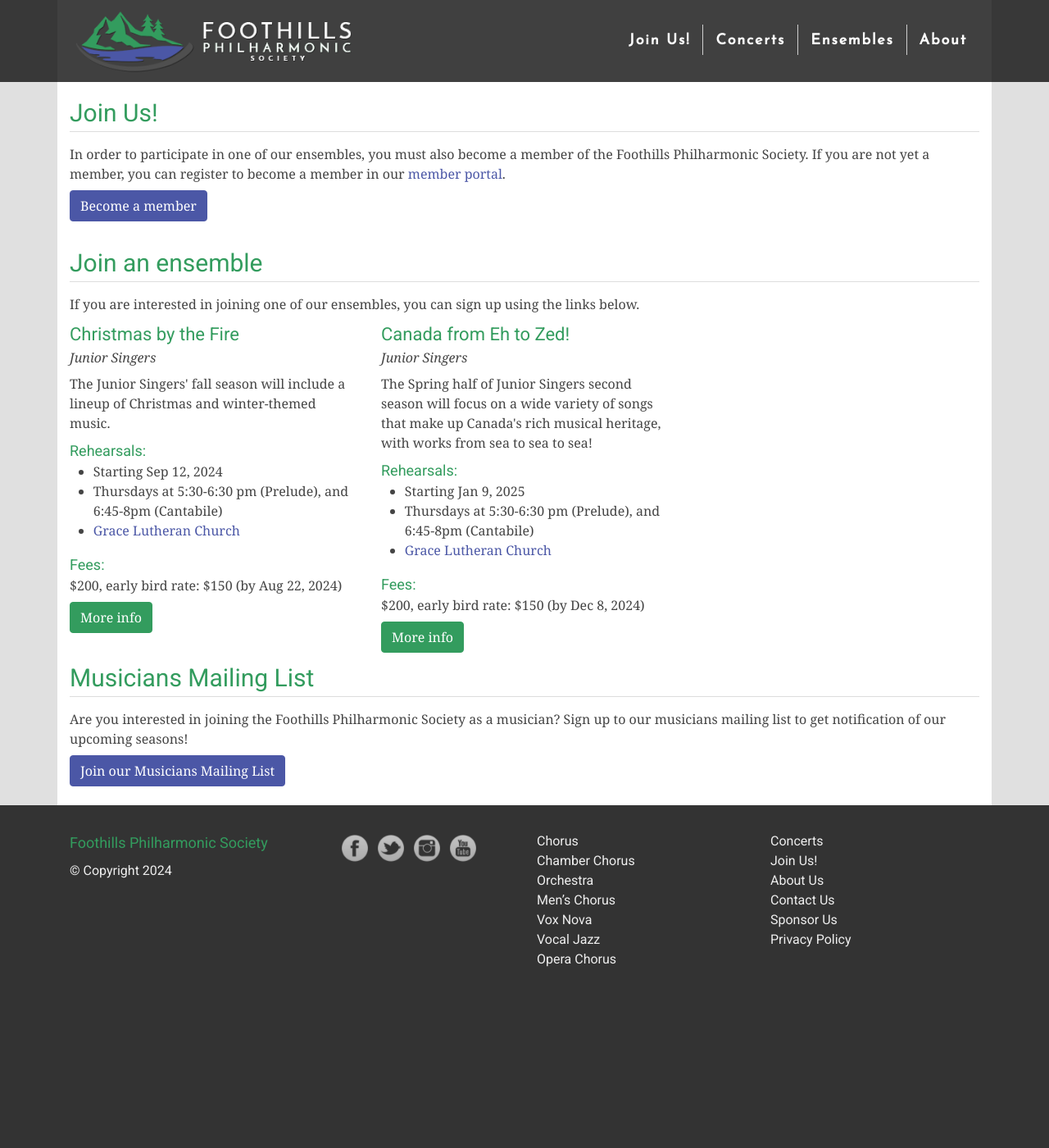
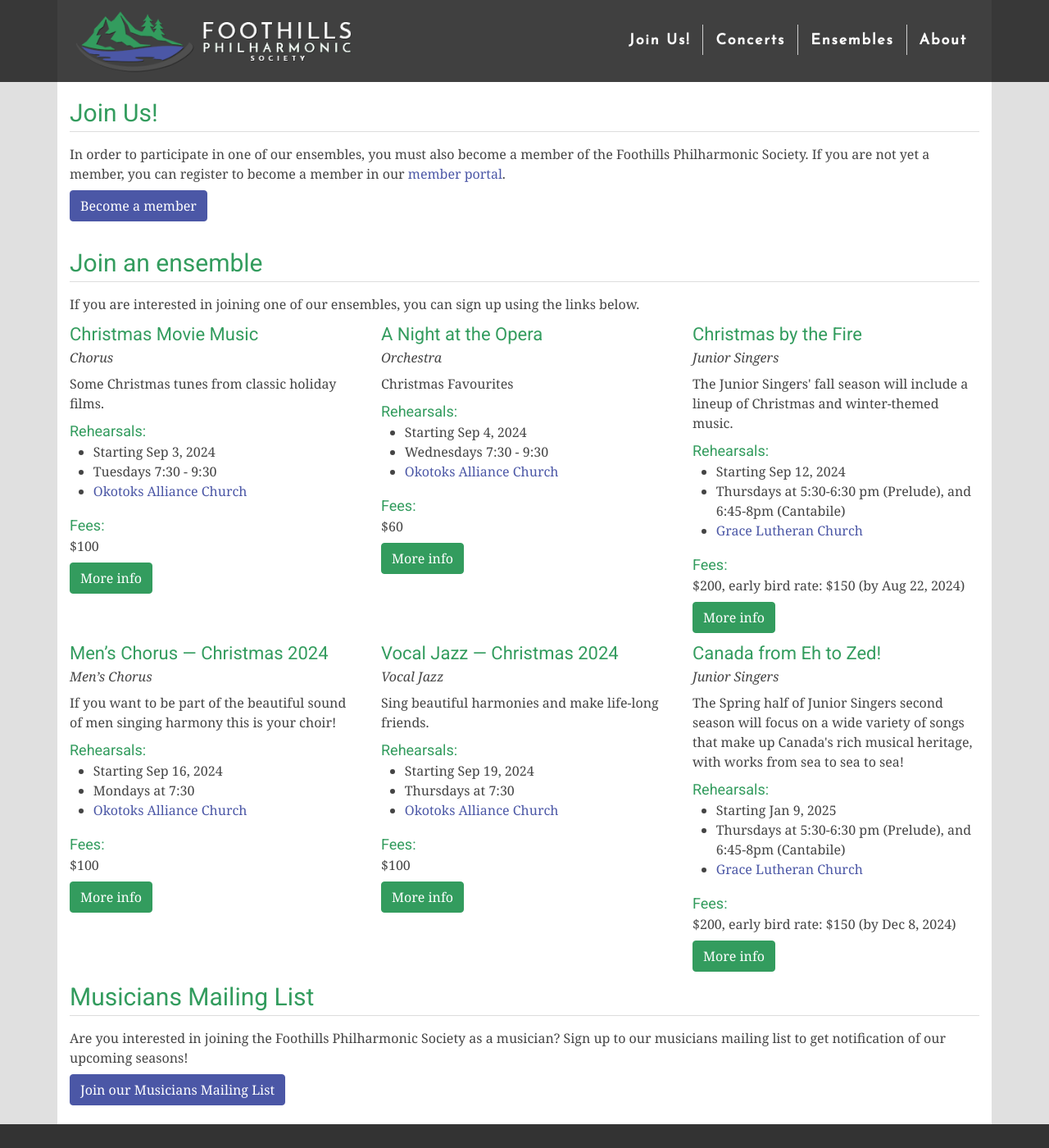
Before and after one commit to percyhanna/fps, a Jekyll site: the page built from join.html, in a window 1280 px wide and 1400 px high. Shown: the whole window at 82% size. Built offline with Jekyll 4.4.1, drawn with Linux system fonts in a browser that asks for light colours; nearby versions of some CDN libraries; Markdown is read by kramdown in place of the engine named in the settings.

Commit message:
Add all of the things

```diff
--- a/_data/seasons.yml
+++ b/_data/seasons.yml
@@ -1,4 +1,44 @@
 ---
+chorus-christmas-2024:
+  year: 2024
+  slug: chorus-christmas-2024
+  name: Christmas Movie Music
+  group: Chorus
+  subtitle: Some Christmas tunes from classic holiday films.
+  first_rehearsal: 2024-09-03
+  price: 100
+  location_slug: oac
+  url: https://footphil.wildapricot.org/event-5819968/Registration
+  email: chorus
+  description:
+    - Join us for some classic Christmas tunes from your favourite holiday films.
+  rehearsals: Tuesdays 7:30 - 9:30
+  concert_details: |
+    <ul>
+      <li><strong>Dress rehearsal:</strong> December 11th, 2024</li>
+      <li><strong>Concert:</strong> December 13/14 in High River and Okotoks</li>
+    </ul>
+
+orchestra-christmas-2024:
+  year: 2024
+  slug: orchestra-christmas-2024
+  name: A Night at the Opera
+  group: Orchestra
+  subtitle: Christmas Favourites
+  first_rehearsal: 2024-09-04
+  price: 60
+  location_slug: oac
+  url: https://footphil.wildapricot.org/event-5819966/Registration
+  email: orchestra
+  description:
+    - A Night at the Opera, Christmas Favourites.
+  rehearsals: Wednesdays 7:30 - 9:30
+  concert_details: |
+    <ul>
+      <li>November 1/2 in High River and Okotoks respectively</li>
+      <li>December 13/14 in High River and Okotoks</li>
+    </ul>
+
 junior-singers-christmas-by-the-fire:
   year: 2024
   slug: junior-singers-christmas-by-the-fire
@@ -26,6 +66,42 @@ junior-singers-christmas-by-the-fire:
     <ul>
       <li><strong>Concert:</strong> Saturday December 7, 2024, 3:00 pm, Okotoks Alliance Church</li>
     </ul>
+
+mens-chorus-christmas-2024:
+  year: 2024
+  slug: mens-chorus-christmas-2024
+  name: Men’s Chorus — Christmas 2024
+  group: Men’s Chorus
+  subtitle: If you want to be part of the beautiful sound of men singing harmony this is your choir!
+  first_rehearsal: 2024-09-16
+  price: 100
+  location_slug: oac
+  url: https://footphil.wildapricot.org/event-5819967/Registration
+  email: info
+  description:
+    - The Men’s Chorus will be singing a mixture of Christmas songs such as You’re a Mean One Mr. Grinch, Rocking Christmas Morning, All is Well. These are a just a few examples.
+    - If you want to be part of the beautiful sound of men singing harmony this is your choir!
+  rehearsals: Mondays at 7:30
+  concert_details:
+    - Our fall season will be singing at Seniors Homes and Hospitals.
+
+vocal-jazz-christmas-2024:
+  year: 2024
+  slug: vocal-jazz-christmas-2024
+  name: Vocal Jazz — Christmas 2024
+  group: Vocal Jazz
+  subtitle: Sing beautiful harmonies and make life-long friends.
+  first_rehearsal: 2024-09-19
+  price: 100
+  location_slug: oac
+  url: https://footphil.wildapricot.org/event-5819964/Registration
+  email: info
+  description:
+    - The Vocal Jazz will be singing at Senior Homes and hospitals this season especially closer to Christmas. Some of the songs we will be learning are Sweet Georgia Brown, Heart-Ache Tonight, and Natural Women as well as Christmas songs.
+    - Sing beautiful harmonies and make life-long friends.
+  rehearsals: Thursdays at 7:30
+  concert_details:
+    - We are planning an open mic night in October (date to be determined) and singing at Seniors homes and hospitals.
 
 junior-singers-canada-from-eh-to-zed:
   year: 2025
--- /dev/null
+++ b/join/2024/chorus-christmas-2024.html
@@ -0,0 +1,6 @@
+---
+layout: default
+title: Chorus — Christmas Movie Music
+description: Some Christmas tunes from classic holiday films.
+---
+{% include season-details.html season=site.data.seasons.chorus-christmas-2024 %}
--- /dev/null
+++ b/join/2024/mens-chorus-christmas-2024.html
@@ -0,0 +1,7 @@
+---
+layout: default
+title: Men’s Chorus — Christmas 2024
+description: If you want to be part of the beautiful sound of men singing harmony
+  this is your choir!
+---
+{% include season-details.html season=site.data.seasons.mens-chorus-christmas-2024 %}
--- /dev/null
+++ b/join/2024/orchestra-christmas-2024.html
@@ -0,0 +1,6 @@
+---
+layout: default
+title: Orchestra — Christmas 2024
+description: A Night at the Opera, Christmas Favourites
+---
+{% include season-details.html season=site.data.seasons.orchestra-christmas-2024 %}
--- /dev/null
+++ b/join/2024/vocal-jazz-christmas-2024.html
@@ -0,0 +1,6 @@
+---
+layout: default
+title: Vocal Jazz — Christmas 2024
+description: Sing beautiful harmonies and make life-long friends.
+---
+{% include season-details.html season=site.data.seasons.vocal-jazz-christmas-2024 %}
```
